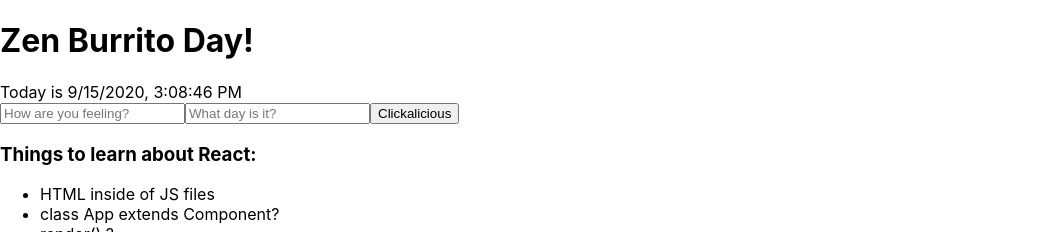
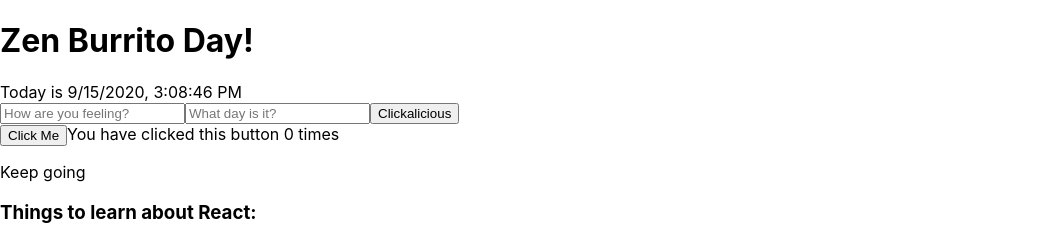
Before and after one commit to jhinderer717/tarjan-react-intro, a React (Create React App) app: page / in a window 1280 px wide. Shown: the top 232 px of the page, without its empty margins (0-1063 px from the left). Built offline with nearby package versions, Linux system fonts and the light colour scheme.

Commit message:
finish lecture

```diff
--- a/src/App.js
+++ b/src/App.js
@@ -19,12 +19,7 @@
   state = {
     whatDayIsIt: 'Burrito Day',
     feeling: 'Zen',
-
-    // When I click a button
-    // I want this to change to:
-    //
-    // whatDayIsIt: 'Cage Day',
-    // feeling: 'Clickalus'
+    clickCount: 0
   }
 
   // Save a `this`!
@@ -59,6 +54,12 @@
     console.log('I have a state!', this.state);
   }
 
+  onClickMeClick = () => {
+    this.setState({
+      clickCount: this.state.clickCount + 1
+    });
+  }
+
   render() {
     // Access state
     console.log('App state is', this.state);
@@ -73,6 +74,17 @@
 
     // Return some JSX
     // JSX === "Javascript eXtended"
+
+    // Conditional rendering
+    let clickerMessage;
+    if(this.state.clickCount < 10){
+      clickerMessage = 'Keep going';
+    }else if( this.state.clickCount < 15){
+      clickerMessage = `You're doing great!`;
+    }else{
+      clickerMessage = 'Woah... chill';
+    }
+
     return (
       <div>
         <h1>{this.state.feeling} {this.state.whatDayIsIt}!</h1>
@@ -82,6 +94,14 @@
         <input type="text" placeholder="How are you feeling?" onChange={this.onFeelingChange} />
         <input type="text" placeholder="What day is it?" onChange={this.onDayChange} />
         <button onClick={this.clickalicious}>Clickalicious</button>
+
+        <div>
+          <button onClick={this.onClickMeClick}>Click Me</button>
+          You have clicked this button {this.state.clickCount} times
+          <p>
+            {clickerMessage}
+          </p>
+        </div>
 
         <h3>Things to learn about React:</h3>
         <ThingsToLearn />
```
